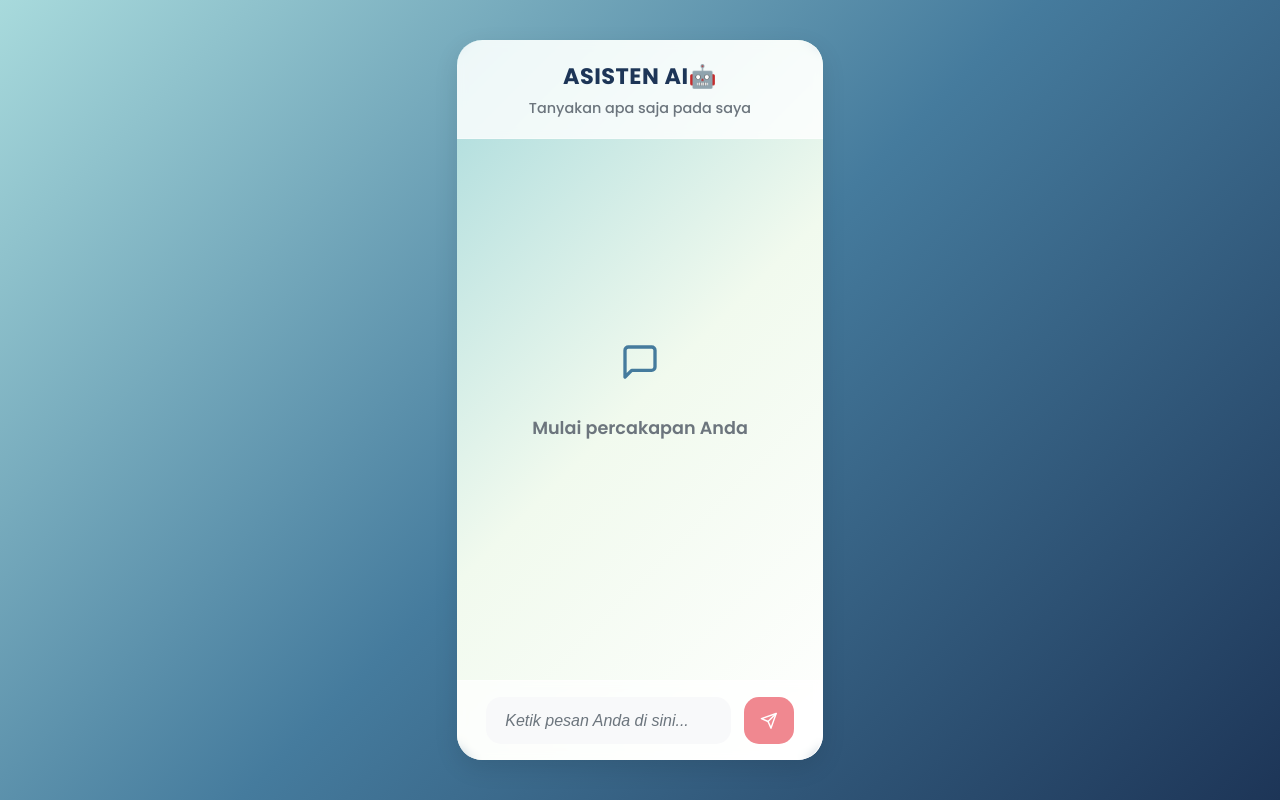
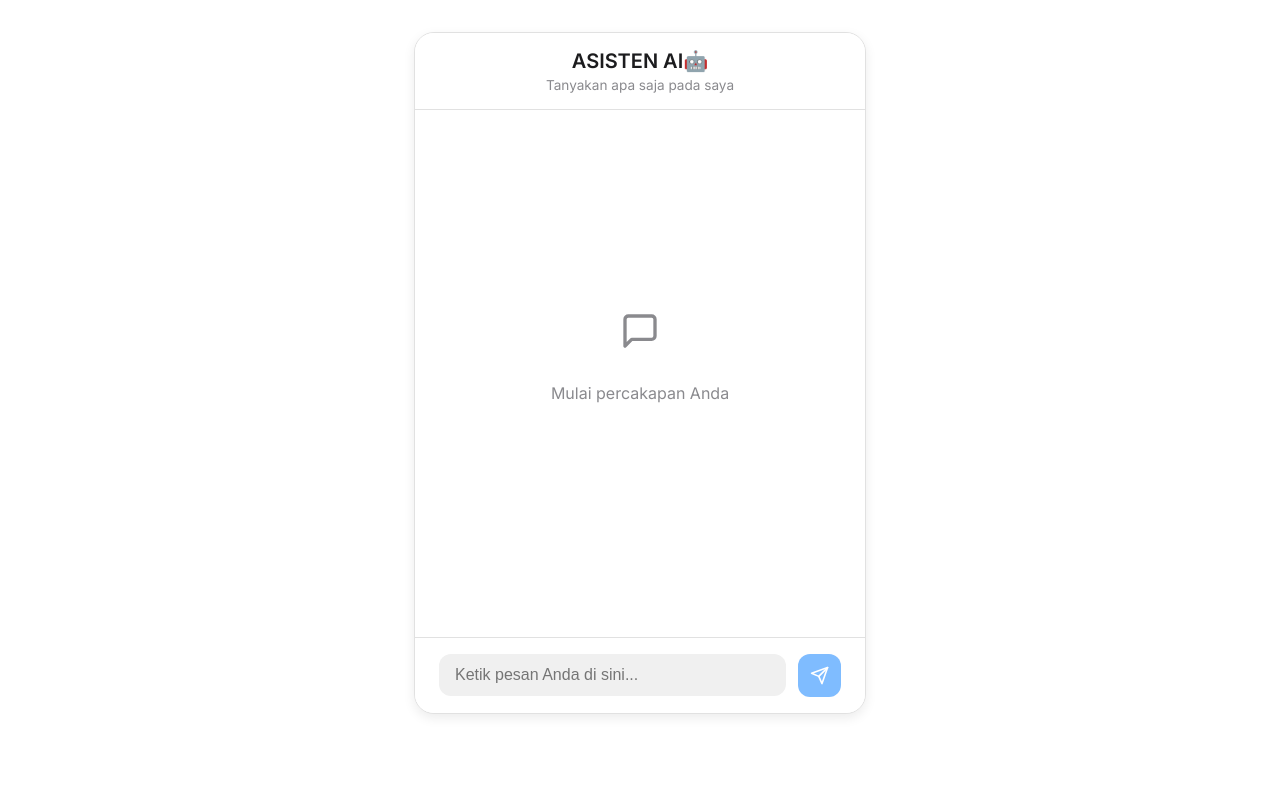
Before and after one commit to Naufalsninja/chat_bot, a React (Create React App) app: page / in a window 1280 px wide. Built offline with nearby package versions, Linux system fonts and the light colour scheme.

Commit message:
Update Chatbot.css

```diff
--- a/src/Chatbot.css
+++ b/src/Chatbot.css
@@ -1,5 +1,5 @@
 /* --- Import Font (Opsional tapi direkomendasikan) --- */
-@import url('https://fonts.googleapis.com/css2?family=Inter:wght@400;500;600&family=Poppins:wght@500;600;700&display=swap');
+@import url('https://fonts.googleapis.com/css2?family=Inter:wght@400;500;600&display=swap');
 
 /* --- Animasi --- */
 @keyframes spin {
@@ -22,104 +22,67 @@
   }
 }
 
-/* --- Styling Body & Variabel Warna --- */
-body {
-  margin: 0;
-  padding: 0;
-  font-family: 'Inter', sans-serif; /* Font utama */
-  background: linear-gradient(135deg, #a8dadc 0%, #457b9d 50%, #1d3557 100%); /* Gradien latar belakang yang lebih dramatis */
-  color: #1c1c1e;
-  min-height: 100vh; /* Pastikan body mengisi seluruh tinggi viewport */
-  display: flex;
-  justify-content: center;
-  align-items: center;
-  overflow: hidden; /* Mencegah scrollbar di body jika chatbot ukurannya pas */
-}
-
+/* --- Variabel Warna & Style Global --- */
 :root {
-  --container-bg: #ffffff;
-  --header-bg: #ffffff;
-  --user-bubble-bg: #457b9d; /* Warna biru yang lebih cerah */
-  --bot-bubble-bg: #f1faee; /* Warna hijau muda yang lembut */
-  --text-primary: #1d3557; /* Biru tua untuk teks utama */
-  --text-secondary: #6c757d; /* Abu-abu untuk teks sekunder */
-  --input-bg: #f8f9fa;
-  --border-color: #dee2e6;
-  --shadow: 0 8px 24px rgba(0, 0, 0, 0.1); /* Shadow yang lebih menonjol */
-  --button-send-bg: #e63946; /* Warna merah cerah untuk tombol kirim */
-  --button-send-hover-bg: #d12a38;
+  --bg-color: #f4f7f9; /* Warna latar belakang keseluruhan, bisa diabaikan jika komponen dibatasi */
+  --container-bg: #ffffff; /* Latar belakang utama chatbot */
+  --header-bg: #ffffff; /* Latar belakang header */
+  --user-bubble-bg: #007aff; /* Warna bubble chat user (biru cerah) */
+  --bot-bubble-bg: #e9e9eb; /* Warna bubble chat bot (abu-abu muda) */
+  --text-primary: #1c1c1e; /* Teks utama (hitam pekat) */
+  --text-secondary: #8a8a8e; /* Teks sekunder (abu-abu) */
+  --input-bg: #f0f0f0; /* Latar belakang input field */
+  --border-color: #e1e1e1; /* Warna garis pemisah */
+  --shadow: 0 4px 12px rgba(0, 0, 0, 0.08); /* Bayangan lembut */
 }
 
 /* --- Container Utama Chatbot --- */
 .chatbot-container {
-  font-family: 'Poppins', sans-serif; /* Font header yang lebih tegas */
-  width: 100%;
-  max-width: 480px; /* Sedikit lebih lebar untuk tampilan desktop */
-  height: 90vh; /* Tinggi yang lebih adaptif */
-  max-height: 720px;
-  margin: 2rem auto;
-  background-color: var(--container-bg);
-  border-radius: 25px; /* Sudut yang lebih membulat */
-  box-shadow: var(--shadow);
-  display: flex;
-  flex-direction: column;
-  overflow: hidden;
-  position: relative; /* Untuk background gradien di dalam kontainer */
-}
-
-/* --- Latar Belakang Gradien di Dalam Kontainer (Opsional, jika ingin kontainer punya latar belakang sendiri) --- */
-.chatbot-container::before {
-    content: '';
-    position: absolute;
-    top: 0;
-    left: 0;
-    right: 0;
-    bottom: 0;
-    background: linear-gradient(135deg, #a8dadc 0%, #f1faee 50%, #ffffff 100%); /* Gradien lebih lembut untuk dalam kontainer */
-    z-index: 0;
-    border-radius: 25px; /* Pastikan gradien mengikuti border-radius */
+  font-family: 'Inter', sans-serif; /* Font yang bersih dan modern */
+  width: 100%; /* Lebar penuh agar responsif */
+  max-width: 450px; /* Batasan lebar maksimum, cocok untuk ponsel dan desktop kecil */
+  height: 85vh; /* Tinggi sekitar 85% dari viewport height, agar pas di layar */
+  max-height: 700px; /* Batasan tinggi maksimum agar tidak terlalu menjulang */
+  margin: 2rem auto; /* Pusatkan container di layar */
+  background-color: var(--container-bg); /* Latar belakang putih */
+  border-radius: 20px; /* Sudut yang membulat */
+  box-shadow: var(--shadow); /* Bayangan halus */
+  display: flex; /* KUNCI: Menggunakan Flexbox untuk layout vertikal */
+  flex-direction: column; /* Mengatur anak elemen (header, pesan, input) secara vertikal */
+  overflow: hidden; /* Mencegah konten keluar dari border-radius */
+  border: 1px solid var(--border-color); /* Border tipis untuk definisi */
 }
 
 /* --- Header --- */
 .chatbot-header {
-  padding: 1.2rem 1.8rem;
-  border-bottom: 1px solid rgba(255, 255, 255, 0.3); /* Garis pemisah lebih lembut */
-  background-color: rgba(255, 255, 255, 0.8); /* Sedikit transparan agar gradien terlihat */
-  backdrop-filter: blur(5px); /* Efek blur */
-  -webkit-backdrop-filter: blur(5px); /* Untuk kompatibilitas Safari */
-  text-align: center;
-  position: relative; /* Agar bisa di atas pseudo-element gradien */
-  z-index: 1; /* Di atas pseudo-element */
-  border-top-left-radius: 25px; /* Sesuaikan dengan kontainer */
-  border-top-right-radius: 25px;
+  padding: 1rem 1.5rem; /* Padding di dalam header */
+  border-bottom: 1px solid var(--border-color); /* Garis pemisah dari area pesan */
+  background-color: var(--header-bg); /* Latar belakang header bisa berbeda jika diinginkan */
+  text-align: center; /* Teks rata tengah */
 }
 
 .chatbot-title {
-  margin: 0;
-  font-size: 1.4rem;
-  font-weight: 700; /* Lebih tegas */
-  color: var(--text-primary);
-  font-family: 'Poppins', sans-serif;
-  letter-spacing: 0.5px;
+  margin: 0; /* Hilangkan margin default */
+  font-size: 1.25rem; /* Ukuran font judul */
+  font-weight: 600; /* Ketebalan font */
+  color: var(--text-primary); /* Warna teks judul */
 }
 
 .chatbot-subtitle {
-  margin: 0.3rem 0 0;
-  font-size: 0.9rem;
-  color: var(--text-secondary);
-  font-weight: 500;
+  margin: 0.25rem 0 0; /* Margin di bawah judul */
+  font-size: 0.85rem; /* Ukuran font subjudul */
+  color: var(--text-secondary); /* Warna teks sekunder */
 }
 
-/* --- Area Pesan --- */
+
+/* --- Area Pesan (Bagian Paling Penting untuk Layout) --- */
 .chatbot-messages {
-  flex: 1;
-  overflow-y: auto;
-  padding: 1.8rem; /* Padding lebih besar */
+  flex: 1; /* KUNCI: Membuat area ini mengisi semua ruang yang tersedia di antara header dan input */
+  overflow-y: auto; /* KUNCI: Menambahkan scrollbar HANYA di area ini jika kontennya melebihi tinggi */
+  padding: 1.5rem; /* Padding di dalam area pesan */
   display: flex;
-  flex-direction: column;
-  gap: 1.2rem; /* Jarak antar bubble pesan */
-  position: relative; /* Agar bisa di atas pseudo-element gradien */
-  z-index: 1; /* Di atas pseudo-element */
+  flex-direction: column; /* Pesan tersusun vertikal */
+  gap: 1rem; /* Jarak antar bubble pesan */
 }
 
 /* --- Pesan Selamat Datang --- */
@@ -127,221 +90,136 @@ body {
   display: flex;
   flex-direction: column;
   align-items: center;
-  justify-content: center;
-  height: 100%;
-  color: var(--text-secondary);
-  text-align: center;
-  gap: 1rem;
-  padding: 2rem 0;
+  justify-content: center; /* Pusatkan secara vertikal dan horizontal */
+  height: 100%; /* Isi tinggi area pesan */
+  color: var(--text-secondary); /* Warna teks */
+  text-align: center; /* Teks rata tengah */
+  gap: 1rem; /* Jarak antara ikon dan teks */
 }
-
-.chatbot-welcome-message p {
-    font-size: 1.1rem;
-    font-weight: 600;
-}
-
-.chatbot-welcome-message svg {
-    color: var(--user-bubble-bg); /* Sesuaikan warna ikon */
-}
-
 
 /* --- Bubble Pesan --- */
 .message-bubble-wrapper {
-  display: flex;
-  width: 100%;
-  animation: fadeIn 0.5s ease-out forwards; /* Animasi lebih panjang dan 'forwards' */
-  opacity: 0; /* Mulai tersembunyi untuk animasi */
+  display: flex; /* Gunakan flexbox untuk mengatur posisi */
+  width: 100%; /* Lebar penuh */
+  animation: fadeIn 0.3s ease-out; /* Animasi kemunculan */
 }
 
 .message-bubble-wrapper.user {
-  justify-content: flex-end;
+  justify-content: flex-end; /* Pesan user rata kanan */
 }
 
 .message-bubble-wrapper.bot {
-  justify-content: flex-start;
+  justify-content: flex-start; /* Pesan bot rata kiri */
 }
 
 .message-bubble {
-  max-width: 85%; /* Sedikit lebih lebar */
-  padding: 0.9rem 1.2rem;
-  border-radius: 20px; /* Sudut lebih bulat */
-  line-height: 1.6;
-  font-size: 0.98rem;
-  box-shadow: 0 4px 10px rgba(0, 0, 0, 0.05); /* Shadow halus di setiap bubble */
-  word-wrap: break-word; /* Pastikan kata panjang tidak merusak layout */
+  max-width: 80%; /* Maksimal 80% dari lebar container agar tidak menempel pinggir */
+  padding: 0.75rem 1rem; /* Padding dalam bubble */
+  border-radius: 18px; /* Sudut membulat */
+  line-height: 1.5; /* Jarak antar baris teks */
+  font-size: 0.95rem; /* Ukuran font pesan */
+  word-wrap: break-word; /* Pastikan kata panjang terbungkus */
 }
 
 .message-bubble-wrapper.user .message-bubble {
-  background-color: var(--user-bubble-bg);
-  color: white;
-  border-bottom-right-radius: 8px; /* Sedikit berbeda dari sebelumnya */
+  background-color: var(--user-bubble-bg); /* Warna biru untuk user */
+  color: white; /* Teks putih agar kontras */
+  border-bottom-right-radius: 4px; /* Aksen modern (sudut kanan bawah lebih tajam) */
 }
 
 .message-bubble-wrapper.bot .message-bubble {
-  background-color: var(--bot-bubble-bg);
-  color: var(--text-primary);
-  border-bottom-left-radius: 8px;
+  background-color: var(--bot-bubble-bg); /* Warna abu-abu untuk bot */
+  color: var(--text-primary); /* Teks hitam */
+  border-bottom-left-radius: 4px; /* Aksen modern (sudut kiri bawah lebih tajam) */
 }
 
 .message-bubble.loading {
   display: flex;
   align-items: center;
   justify-content: center;
-  padding: 0.9rem;
-  background-color: rgba(255, 255, 255, 0.7); /* Loading bubble sedikit transparan */
+  padding: 0.75rem; /* Padding untuk ikon loading */
 }
 
 .loading-icon {
-  animation: spin 1.2s linear infinite;
-  font-size: 1.2rem;
-  color: var(--text-secondary);
+  animation: spin 1s linear infinite; /* Animasi putar */
+  font-size: 1.2rem; /* Ukuran ikon loading */
 }
 
 /* --- Area Input --- */
 .chatbot-input-area {
-  display: flex;
-  padding: 1rem 1.8rem; /* Padding lebih besar */
-  border-top: 1px solid rgba(255, 255, 255, 0.4); /* Garis pemisah yang lebih lembut */
-  background-color: rgba(255, 255, 255, 0.7); /* Sedikit transparan */
-  backdrop-filter: blur(5px);
-  -webkit-backdrop-filter: blur(5px);
-  gap: 0.8rem;
-  position: relative; /* Agar bisa di atas pseudo-element gradien */
-  z-index: 1; /* Di atas pseudo-element */
-  border-bottom-left-radius: 25px; /* Sesuaikan dengan kontainer */
-  border-bottom-right-radius: 25px;
+  display: flex; /* Gunakan flexbox untuk menyusun input dan tombol */
+  padding: 1rem 1.5rem; /* Padding di sekitar area input */
+  border-top: 1px solid var(--border-color); /* Garis pemisah dari pesan */
+  background-color: var(--header-bg); /* Latar belakang sama dengan header */
+  gap: 0.75rem; /* Jarak antar elemen di input area */
+  align-items: center; /* Pusatkan secara vertikal */
 }
 
 .chatbot-input {
-  flex: 1;
-  border: none;
-  background-color: var(--input-bg);
-  padding: 0.9rem 1.2rem; /* Padding lebih besar */
-  border-radius: 15px; /* Sudut lebih membulat */
-  font-size: 1rem;
-  outline: none;
-  transition: box-shadow 0.3s ease, background-color 0.3s ease;
-  color: var(--text-primary);
-}
-
-.chatbot-input::placeholder {
-  color: var(--text-secondary);
-  font-style: italic;
+  flex: 1; /* Input field mengisi sisa ruang */
+  border: none; /* Hilangkan border default */
+  background-color: var(--input-bg); /* Latar belakang input */
+  padding: 0.75rem 1rem; /* Padding dalam input */
+  border-radius: 12px; /* Sudut membulat */
+  font-size: 1rem; /* Ukuran font */
+  outline: none; /* Hilangkan outline saat fokus */
+  transition: box-shadow 0.2s; /* Transisi saat fokus */
+  color: var(--text-primary); /* Warna teks input */
 }
 
 .chatbot-input:focus {
-  box-shadow: 0 0 0 3px var(--user-bubble-bg); /* Fokus lebih jelas */
-  background-color: #ffffff; /* Sedikit lebih terang saat fokus */
+  box-shadow: 0 0 0 2px var(--user-bubble-bg); /* Efek fokus dengan warna biru */
 }
 
 .chatbot-send-button {
   display: flex;
   align-items: center;
   justify-content: center;
-  border: none;
-  background-color: var(--button-send-bg); /* Warna merah */
-  color: white;
-  padding: 0.9rem 1rem; /* Ukuran tombol yang pas */
-  border-radius: 15px; /* Sesuaikan dengan input */
-  cursor: pointer;
-  transition: background-color 0.3s ease, transform 0.2s ease;
-  font-size: 1.1rem; /* Ikon lebih besar */
-  box-shadow: 0 4px 8px rgba(230, 57, 70, 0.4); /* Shadow untuk tombol */
+  border: none; /* Hilangkan border default */
+  background-color: var(--user-bubble-bg); /* Warna tombol */
+  color: white; /* Teks ikon tombol */
+  padding: 0.75rem; /* Padding */
+  border-radius: 12px; /* Sudut membulat */
+  cursor: pointer; /* Pointer saat hover */
+  transition: background-color 0.2s, opacity 0.2s; /* Transisi efek */
+  font-size: 1.2rem; /* Ukuran ikon */
 }
 
 .chatbot-send-button:hover:not(:disabled) {
-  background-color: var(--button-send-hover-bg);
-  transform: translateY(-2px); /* Efek sedikit terangkat */
-}
-
-.chatbot-send-button:active:not(:disabled) {
-  transform: translateY(1px); /* Efek saat diklik */
+  background-color: #0056b3; /* Warna hover */
 }
 
 .chatbot-send-button:disabled {
-  opacity: 0.6;
-  cursor: not-allowed;
-  box-shadow: none;
-  transform: none;
+  opacity: 0.5; /* Efek redup saat disabled */
+  cursor: not-allowed; /* Kursor not-allowed saat disabled */
 }
 
-/* --- Scrollbar Styling --- */
+/* --- Scrollbar Styling (Opsional, untuk tampilan lebih halus) --- */
 .chatbot-messages::-webkit-scrollbar {
-  width: 8px;
+  width: 6px; /* Lebar scrollbar */
 }
 
 .chatbot-messages::-webkit-scrollbar-thumb {
-  background: linear-gradient(to bottom, #457b9d, #a8dadc); /* Gradien scrollbar */
-  border-radius: 10px;
-  border-right: 2px solid transparent; /* Padding agar tidak terlalu mepet */
-  background-clip: padding-box;
+  background-color: #ccc; /* Warna thumb scrollbar */
+  border-radius: 10px; /* Sudut thumb */
 }
 
 .chatbot-messages::-webkit-scrollbar-track {
-  background: rgba(255, 255, 255, 0.1); /* Track scrollbar transparan */
-  border-radius: 10px;
+  background-color: transparent; /* Latar belakang track transparan */
 }
 
-/* --- Responsiveness --- */
+/* --- Media Query untuk Penyesuaian Tambahan jika Diperlukan --- */
 @media (max-width: 768px) {
   .chatbot-container {
-    width: 95%;
-    height: 95vh;
-    margin: 1rem auto;
-    border-radius: 15px;
+    margin: 1rem auto; /* Margin lebih kecil di layar yang lebih kecil */
+    height: 95vh; /* Tinggi lebih penuh di ponsel */
+    border-radius: 0; /* Hilangkan radius di layar penuh ponsel jika diinginkan */
+    box-shadow: none; /* Hilangkan shadow di layar penuh ponsel */
   }
-
   .chatbot-header, .chatbot-input-area {
-    padding: 1rem 1.2rem;
+    padding: 1rem 1rem; /* Padding lebih kecil */
   }
-
   .chatbot-messages {
-    padding: 1.5rem;
-  }
-
-  .chatbot-input, .chatbot-send-button {
-    font-size: 0.95rem;
-    padding: 0.75rem 1rem;
-    border-radius: 12px;
-  }
-
-  .chatbot-title {
-    font-size: 1.1rem;
-  }
-
-  .chatbot-subtitle {
-    font-size: 0.8rem;
+    padding: 1rem; /* Padding lebih kecil */
   }
 }
-
-@media (max-width: 480px) {
-  .chatbot-container {
-    height: 100vh;
-    max-height: none;
-    border-radius: 0; /* Tanpa border-radius di layar hp */
-    margin: 0;
-  }
-
-  .chatbot-header, .chatbot-input-area {
-    padding: 0.8rem 1rem;
-    border-radius: 0; /* Hapus border radius */
-  }
-
-  .chatbot-messages {
-    padding: 1rem;
-    gap: 0.8rem;
-  }
-
-  .message-bubble {
-    padding: 0.6rem 0.9rem;
-    font-size: 0.9rem;
-  }
-
-  .chatbot-input, .chatbot-send-button {
-    font-size: 0.9rem;
-    padding: 0.7rem 0.9rem;
-  }
-  .chatbot-title {
-    font-size: 1rem;
-  }
-}
```
